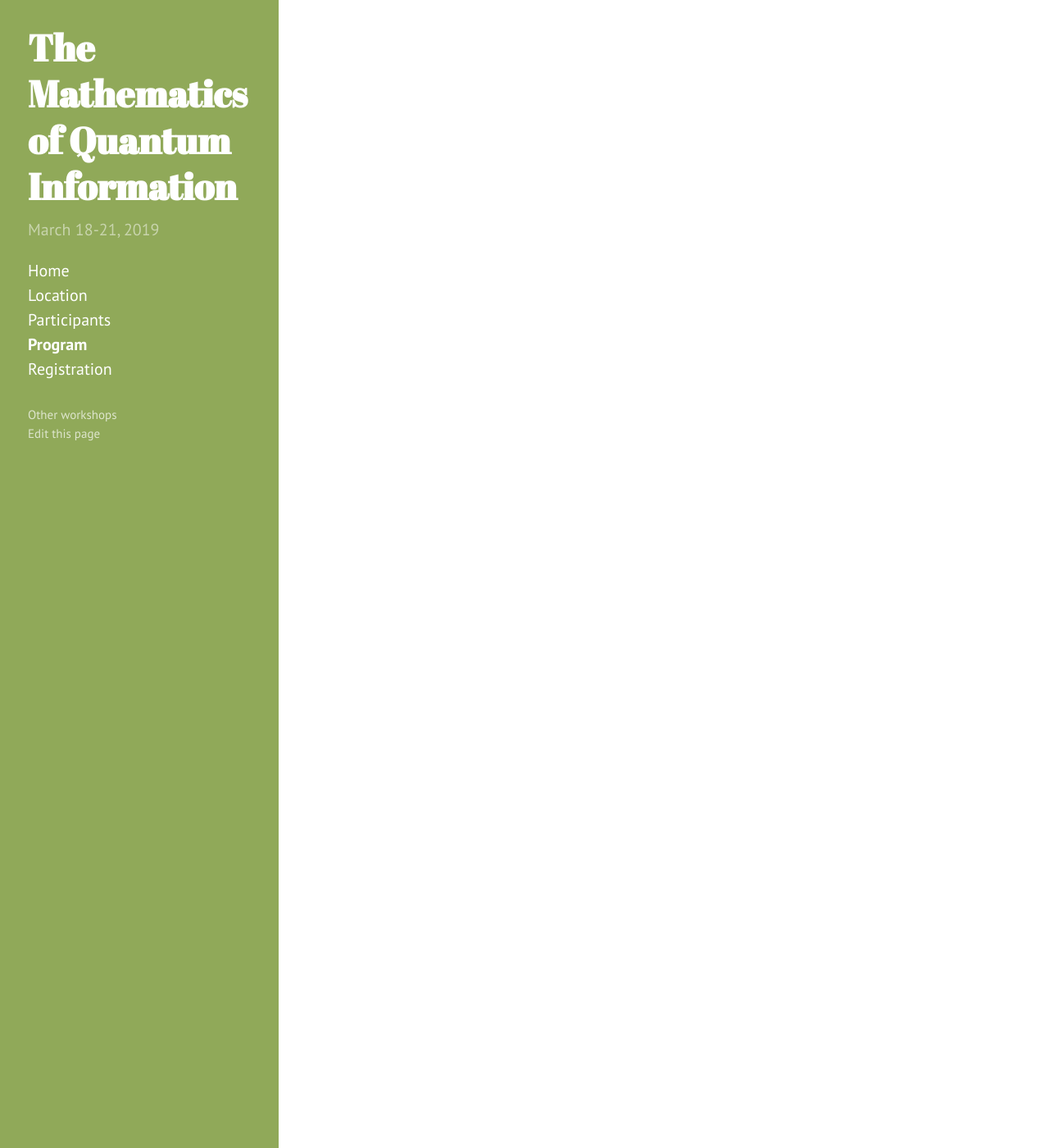
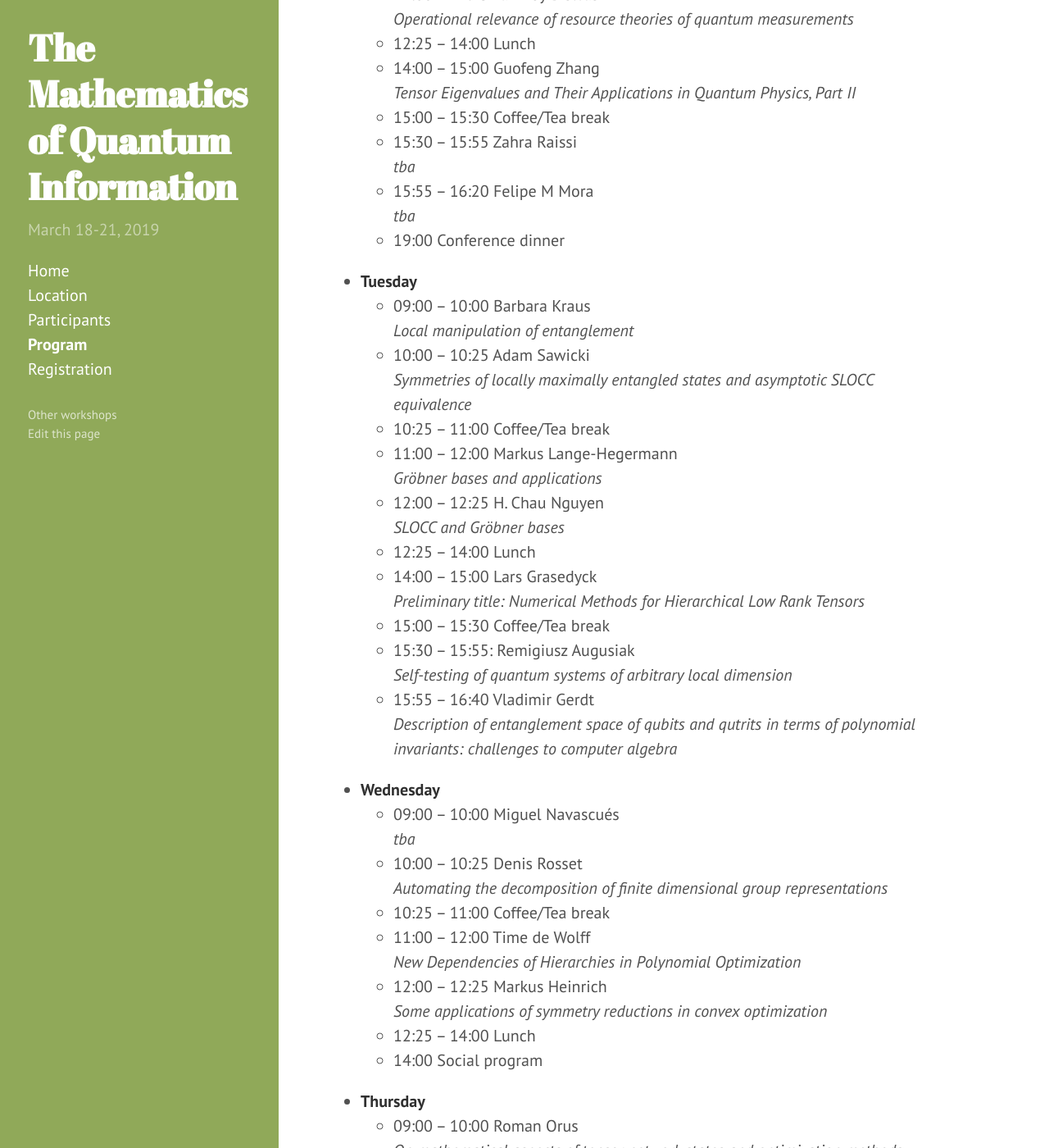
Before and after one commit to MoQIT/MoQI-2019, a Jekyll site: the page built from program.md, in a window 1280 px wide and 1400 px high, scrolled down 678 px. Shown: the whole window at 82% size. Built offline with Jekyll 4.4.1, drawn with Linux system fonts in a browser that asks for light colours; some of the changed text lies outside the part shown.

Commit message:
Detailed Schedule (preliminary)

```diff
--- a/program.md
+++ b/program.md
@@ -4,21 +4,75 @@ title: Program
 ---
 
 ## Workshop
-* Start: Monday March 18th 2018 at 09:30
-* Finish: Thursday March 21th 2018 at 12:30
+* Start: Monday March 18th 2019 at 09:00
+* Finish: Thursday March 21th 2019 at 12:30
 
 ### Pad for the workshop
 
-## Detailed Schedule
-
-The titles of the talks will be announced in February.
+## Detailed Schedule (preliminary)
 
 - **Monday**
+  * 09:00 -- 10:00 Liqun Qi <br>
+    *Tensor Eigenvalues and Their Applications in Quantum Physics, Part I*
+  * 10:00 -- 10:25 Gael Sentís <br>
+    *Unsupervised classification of quantum data*
+  * 10:25 -- 11:00 Coffee/Tea break
+  * 11:00 -- 12:00 Andreas Winter <br>
+    *Resource theories of quantum channels and the universal role of resource erasure*
+  * 12:00 -- 12:25 Tanmoy Biswas <br>
+    *Operational relevance of resource theories of quantum measurements*
+  * 12:25 -- 14:00 Lunch
+  * 14:00 -- 15:00 Guofeng Zhang <br>
+    *Tensor Eigenvalues and Their Applications in Quantum Physics, Part II*
+  * 15:00 -- 15:30 Coffee/Tea break
+  * 15:30 -- 15:55 Zahra Raissi <br>
+    *tba*
+  * 15:55 -- 16:20 Felipe M Mora <br>
+    *tba*
+  * 19:00 Conference dinner
 
 - **Tuesday**
+  * 09:00 -- 10:00 Barbara Kraus <br>
+    *Local manipulation of entanglement*
+  * 10:00 -- 10:25 Adam Sawicki <br>
+    *Symmetries of locally maximally entangled states and asymptotic SLOCC equivalence*
+  * 10:25 -- 11:00 Coffee/Tea break
+  * 11:00 -- 12:00 Markus Lange-Hegermann <br>
+    *Gröbner bases and applications*
+  * 12:00 -- 12:25 H. Chau Nguyen <br>
+    *SLOCC and Gröbner bases*
+  * 12:25 -- 14:00 Lunch
+  * 14:00 -- 15:00 Lars Grasedyck <br>
+    *Preliminary title: Numerical Methods for Hierarchical Low Rank Tensors*
+  * 15:00 -- 15:30 Coffee/Tea break
+  * 15:30 -- 15:55: Remigiusz Augusiak <br>
+    *Self-testing of quantum systems of arbitrary local dimension*
+  * 15:55 -- 16:40 Vladimir Gerdt <br>
+    *Description of entanglement space of qubits and qutrits in terms of polynomial invariants: challenges to computer algebra*
 
 - **Wednesday**
+  * 09:00 -- 10:00 Miguel Navascués <br>
+    *tba*
+  * 10:00 -- 10:25 Denis Rosset <br>
+    *Automating the decomposition of finite dimensional group representations*
+  * 10:25 -- 11:00 Coffee/Tea break
+  * 11:00 -- 12:00 Time de Wolff <br>
+    *New Dependencies of Hierarchies in Polynomial Optimization*
+  * 12:00 -- 12:25 Markus Heinrich <br>
+    *Some applications of symmetry reductions in convex optimization*
+  * 12:25 -- 14:00 Lunch
+  * 14:00 Social program
 
 - **Thursday**
-
-## Topics and projects
+  * 09:00 -- 10:00 Roman Orus <br>
+    *On mathematical aspects of tensor network states and optimization methods*
+  * 10:00 -- 10:25 Martin Dönges <br>
+    *Optimization of tensor networks*
+  * 10:25 -- 11:00 Coffee/Tea break
+  * 11:00 -- 11:25 Tim Seynnaeve <br>
+    *Uniform matrix product states from an algebraic geometer’s point of view*
+  * 11:25 -- 11:50 Mariami Gachechiladze <br>
+    *Connection between linear matrix pencils and coarse graining of entanglement in 2 x m x n systems*
+  * 11:50 -- 12:15 Tristan Kraft <br>
+    *Quantifying quantum resources with conic programming*
+  * 12:15 -- 14:00 Lunch
```
